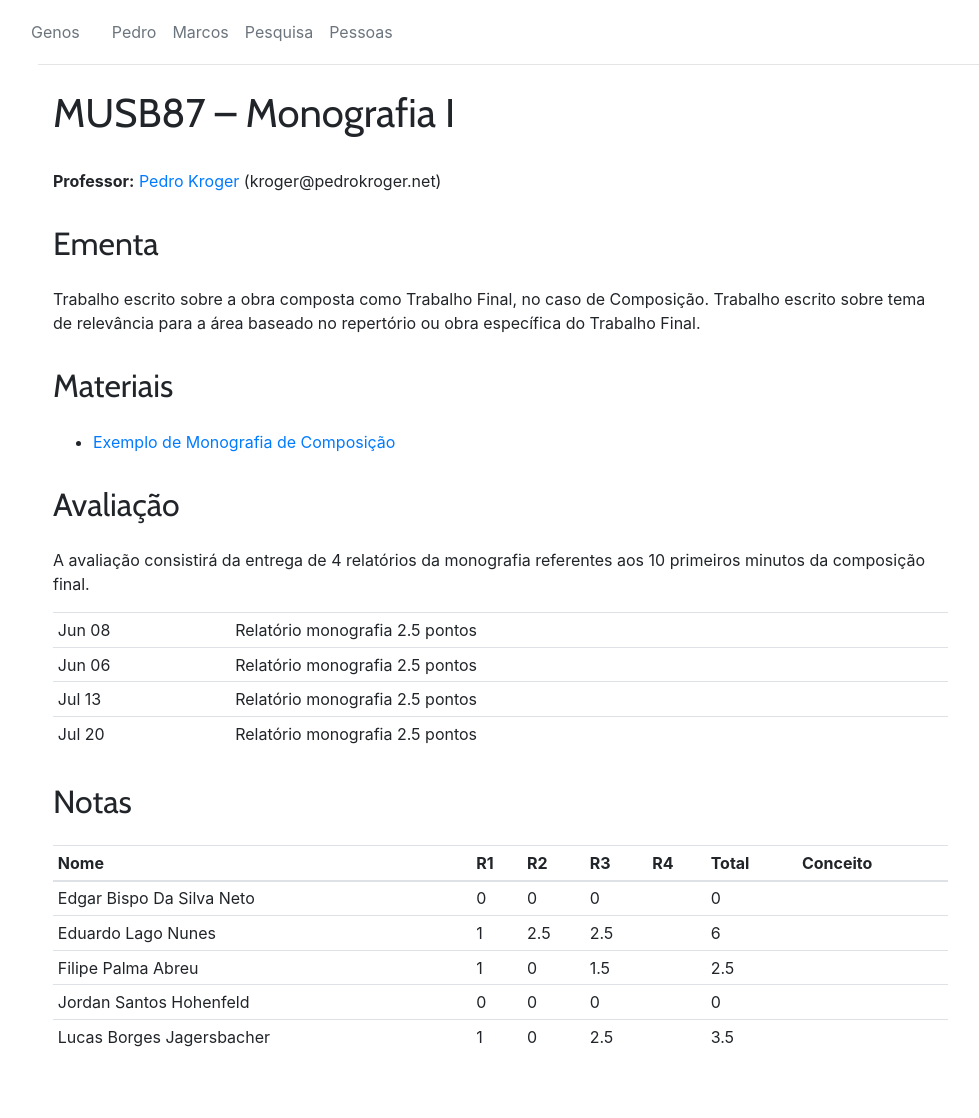
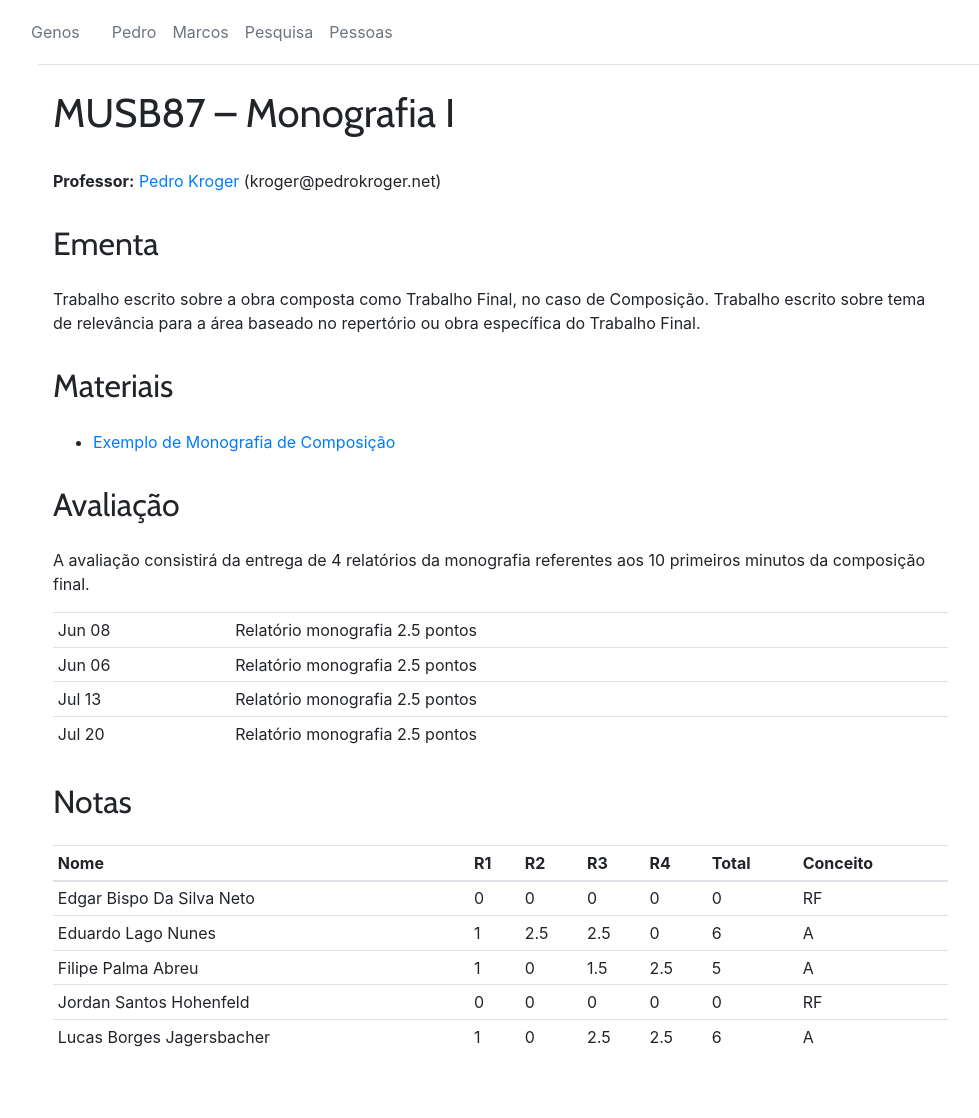
Before and after one commit to kroger/genosmus, a Jekyll site: the page built from _pedro/musb87.md, in a window 1280 px wide. Shown: the whole page, without its empty margins (47-1026 px from the left). Built offline with Jekyll 4.4.1, drawn with Linux system fonts in a browser that asks for light colours.

Commit message:
Atualiza notas dos alunos

```diff
--- a/_pedro/geradas/musb87.md
+++ b/_pedro/geradas/musb87.md
@@ -1,8 +1,8 @@
-| Nome                      | R1 | R2  | R3  | R4 | Total | Conceito |
-|---------------------------|----|-----|-----|----|-------|----------|
-| Edgar Bispo Da Silva Neto | 0  | 0   | 0   |    | 0     |          |
-| Eduardo Lago Nunes        | 1  | 2.5 | 2.5 |    | 6     |          |
-| Filipe Palma Abreu        | 1  | 0   | 1.5 |    | 2.5   |          |
-| Jordan Santos Hohenfeld   | 0  | 0   | 0   |    | 0     |          |
-| Lucas Borges Jagersbacher | 1  | 0   | 2.5 |    | 3.5   |          |
+| Nome                      | R1 | R2  | R3  | R4  | Total | Conceito |
+|---------------------------|----|-----|-----|-----|-------|----------|
+| Edgar Bispo Da Silva Neto | 0  | 0   | 0   | 0   | 0     | RF       |
+| Eduardo Lago Nunes        | 1  | 2.5 | 2.5 | 0   | 6     | A        |
+| Filipe Palma Abreu        | 1  | 0   | 1.5 | 2.5 | 5     | A        |
+| Jordan Santos Hohenfeld   | 0  | 0   | 0   | 0   | 0     | RF       |
+| Lucas Borges Jagersbacher | 1  | 0   | 2.5 | 2.5 | 6     | A        |
 {: .table .table-sm }
```
Also changed, not shown: _pedro/geradas/musb18.md (+5 -5 lines), 2 other files.
